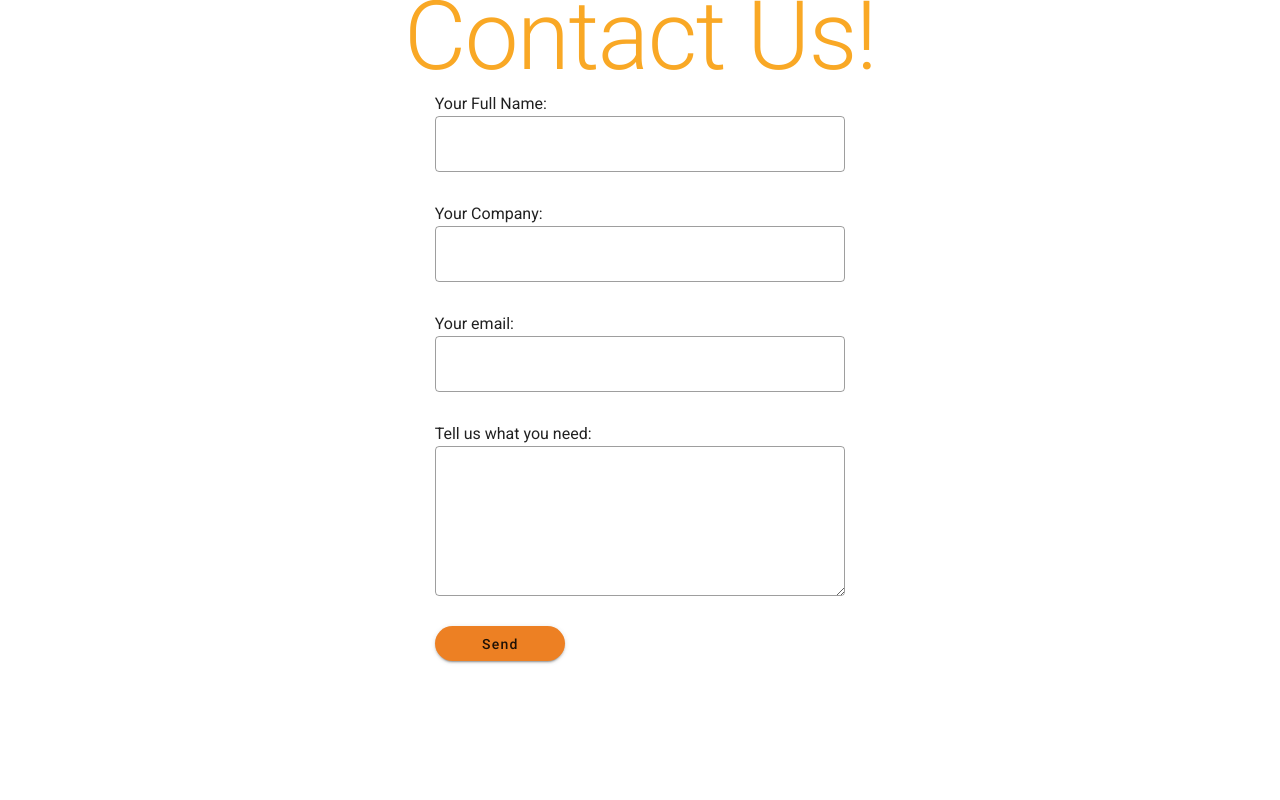
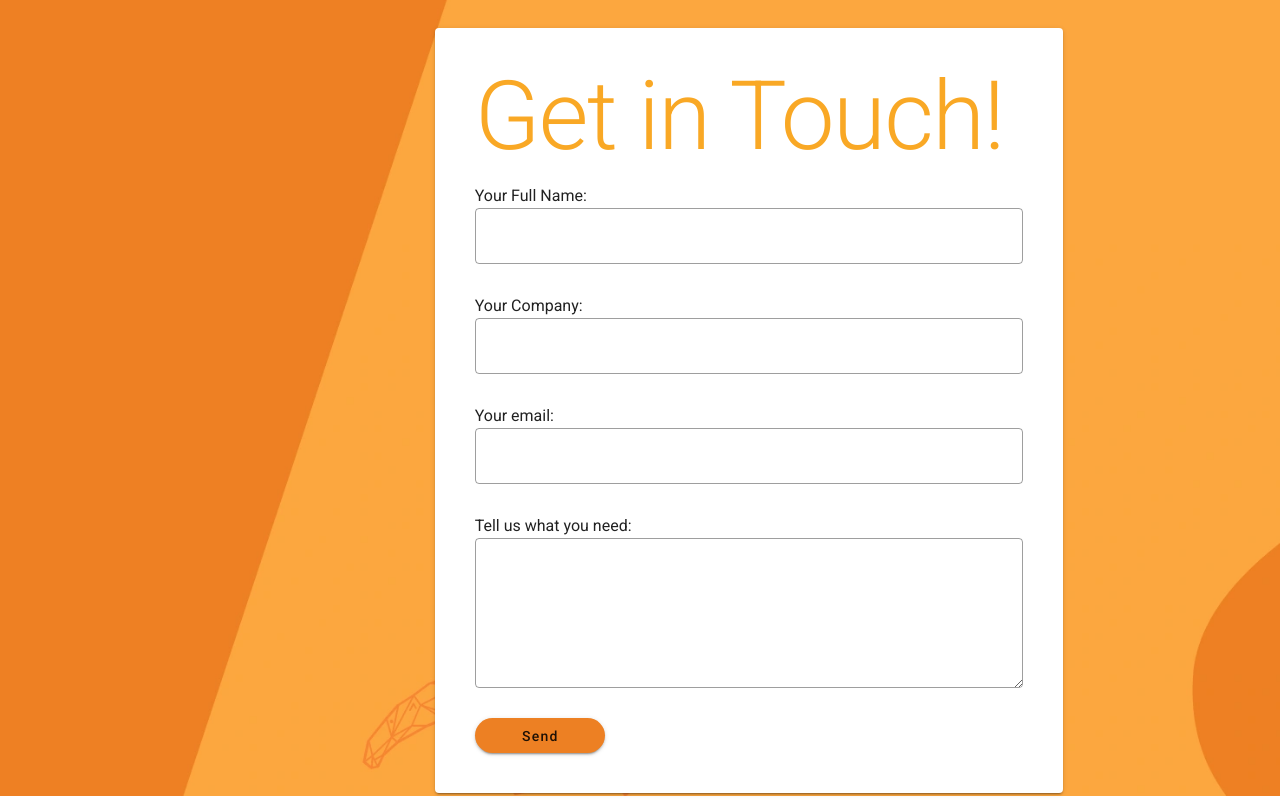
Before and after one commit to phil-a/vue-app-netlify, a Vue app: page / in a window 1280 px wide. Built offline with nearby package versions, Linux system fonts and the light colour scheme.

Commit message:
add styles to form

```diff
--- a/src/views/Home.vue
+++ b/src/views/Home.vue
@@ -1,14 +1,26 @@
 <template>
   <section>
-    <section>
-      <v-row justify="center" align="center" class="py-auto">
-        <div class="text-h1 yellow--text text--darken-3">Contact Us!</div>
-      </v-row>
-
-      <v-spacer class="ma-5" />
-
+    <section
+      class="contact-us-section"
+      :style="{
+        backgroundImage:
+          'url(' + require('@/assets/contact-background.webp') + ')',
+      }"
+    >
       <v-row justify="center" class="py-0">
-        <v-col cols="8" md="4" lg="4" class="py-0">
+        <v-col cols="4">
+          <v-img
+            src="@/assets/logo.png"
+            contain
+            height="150"
+            width="350"
+            class="mt-10"
+          />
+        </v-col>
+        <v-col cols="6" class="py-0">
+          <v-card class="pa-10 mt-10">
+            <div class="text-h1 yellow--text text--darken-3">Get in Touch!</div>
+            <v-spacer class="pt-5" />
             <v-form
               name="contact-us-form"
               ref="form"
@@ -71,7 +83,7 @@
 
               <v-btn
                 type="submit"
-              class="text-capitalize"
+                class="text-capitalize text--white"
                 color="#ED8023"
                 width="130"
                 style="border-radius: 20px; height: 35px"
@@ -79,7 +91,9 @@
                 Send
               </v-btn>
             </v-form>
+          </v-card>
         </v-col>
+        <v-col cols="2"> </v-col>
       </v-row>
     </section>
   </section>
@@ -174,4 +188,10 @@ export default class Home extends Vue {
 }
 </script>
 
-<style scoped lang="scss"></style>
+<style scoped>
+.contact-us-section {
+  background-size: cover;
+  height: 101vh;
+  width: 100%;
+}
+</style>
```
Also changed, not shown: src/assets/contact-background.webp (added), src/assets/logo.png (added). Lines whose indentation alone changed are shown as unchanged.
